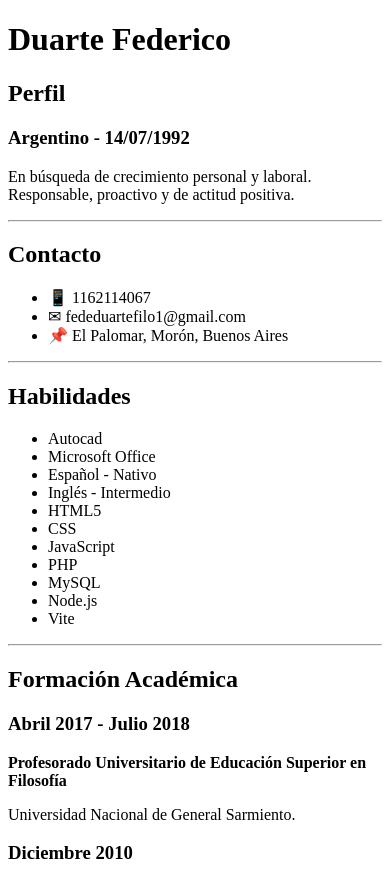
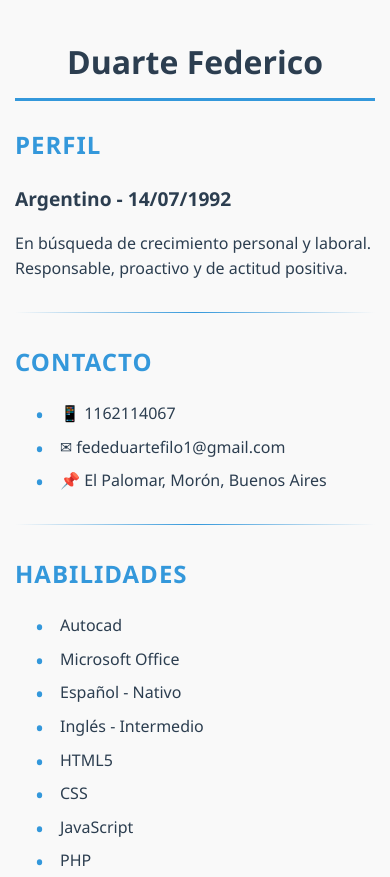
Before and after one commit to FedeDuarte1992/proyectoCV, a plain HTML site: page index.html in a window 390 px wide. Shown: the top 877 px of the page. Drawn offline with Linux system fonts and the light colour scheme.

Commit message:
Update index.html

```diff
--- a/index.html
+++ b/index.html
@@ -3,6 +3,132 @@
 <head>
     <meta charset="UTF-8">
     <meta name="viewport" content="width=device-width, initial-scale=1.0">
+    <style>
+        :root {
+            --primary-color: #2c3e50;
+            --secondary-color: #3498db;
+            --accent-color: #e74c3c;
+            --light-color: #ecf0f1;
+            --dark-color: #2c3e50;
+            --gray-color: #95a5a6;
+        }
+
+        body {
+            font-family: 'Segoe UI', Tahoma, Geneva, Verdana, sans-serif;
+            line-height: 1.6;
+            color: #333;
+            max-width: 800px;
+            margin: 0 auto;
+            padding: 20px;
+            background-color: #f9f9f9;
+        }
+
+        h1 {
+            color: var(--primary-color);
+            text-align: center;
+            margin-bottom: 5px;
+            font-size: 2.5em;
+            border-bottom: 3px solid var(--secondary-color);
+            padding-bottom: 10px;
+        }
+
+        h2 {
+            color: var(--secondary-color);
+            margin-top: 25px;
+            font-size: 1.5em;
+            text-transform: uppercase;
+            letter-spacing: 1px;
+        }
+
+        h3 {
+            color: var(--dark-color);
+            margin-bottom: 5px;
+            font-size: 1.2em;
+        }
+
+        p, li {
+            color: var(--dark-color);
+        }
+
+        hr {
+            border: 0;
+            height: 1px;
+            background-image: linear-gradient(to right, rgba(0,0,0,0), var(--secondary-color), rgba(0,0,0,0));
+            margin: 30px 0;
+        }
+
+        ul {
+            padding-left: 20px;
+        }
+
+        li {
+            margin-bottom: 8px;
+            list-style-type: none;
+            position: relative;
+            padding-left: 25px;
+        }
+
+        li:before {
+            content: "•";
+            color: var(--secondary-color);
+            font-size: 1.5em;
+            position: absolute;
+            left: 0;
+            top: -5px;
+        }
+
+        b {
+            color: var(--primary-color);
+        }
+
+        small {
+            color: var(--gray-color);
+            font-style: italic;
+            display: block;
+            margin-bottom: 5px;
+        }
+
+        .contact-info li:before {
+            content: none;
+        }
+
+        .contact-info li {
+            padding-left: 30px;
+            margin-bottom: 10px;
+        }
+
+        .contact-info li:first-child:before {
+            content: "📱";
+            position: absolute;
+            left: 0;
+        }
+
+        .contact-info li:nth-child(2):before {
+            content: "✉";
+            position: absolute;
+            left: 0;
+        }
+
+        .contact-info li:nth-child(3):before {
+            content: "📌";
+            position: absolute;
+            left: 0;
+        }
+
+        .section {
+            margin-bottom: 30px;
+        }
+
+        @media (max-width: 600px) {
+            body {
+                padding: 15px;
+            }
+
+            h1 {
+                font-size: 2em;
+            }
+        }
+    </style>
     <title>CV Duarte Federico</title>
 </head>
 <body>
```
